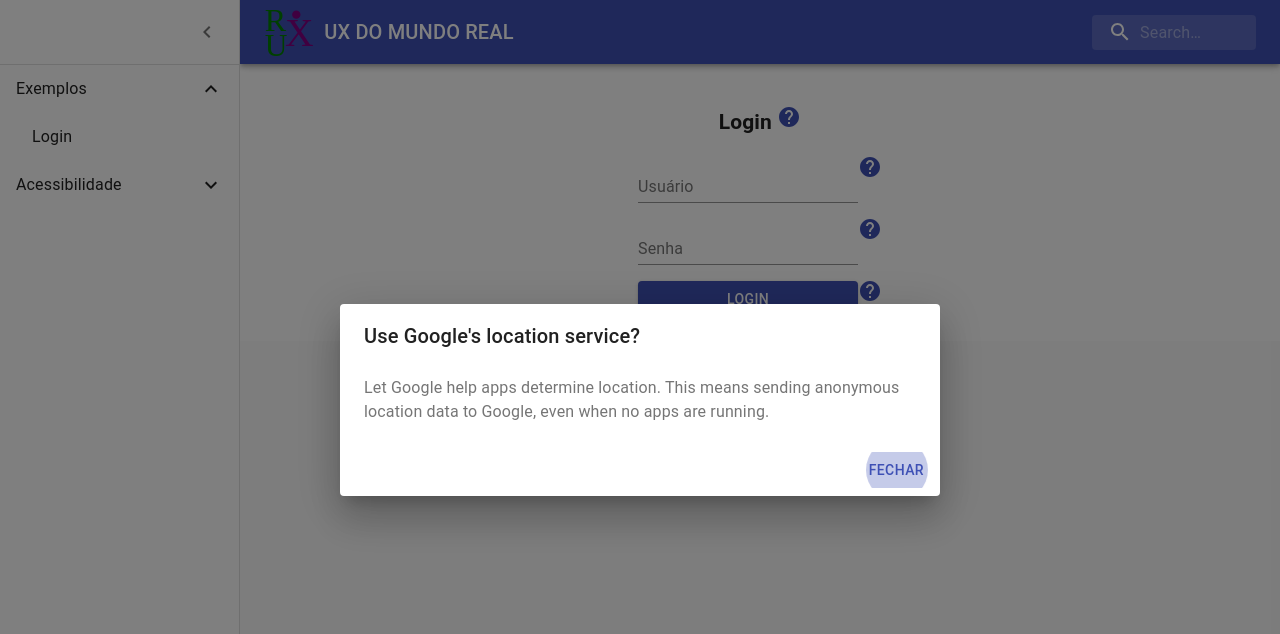
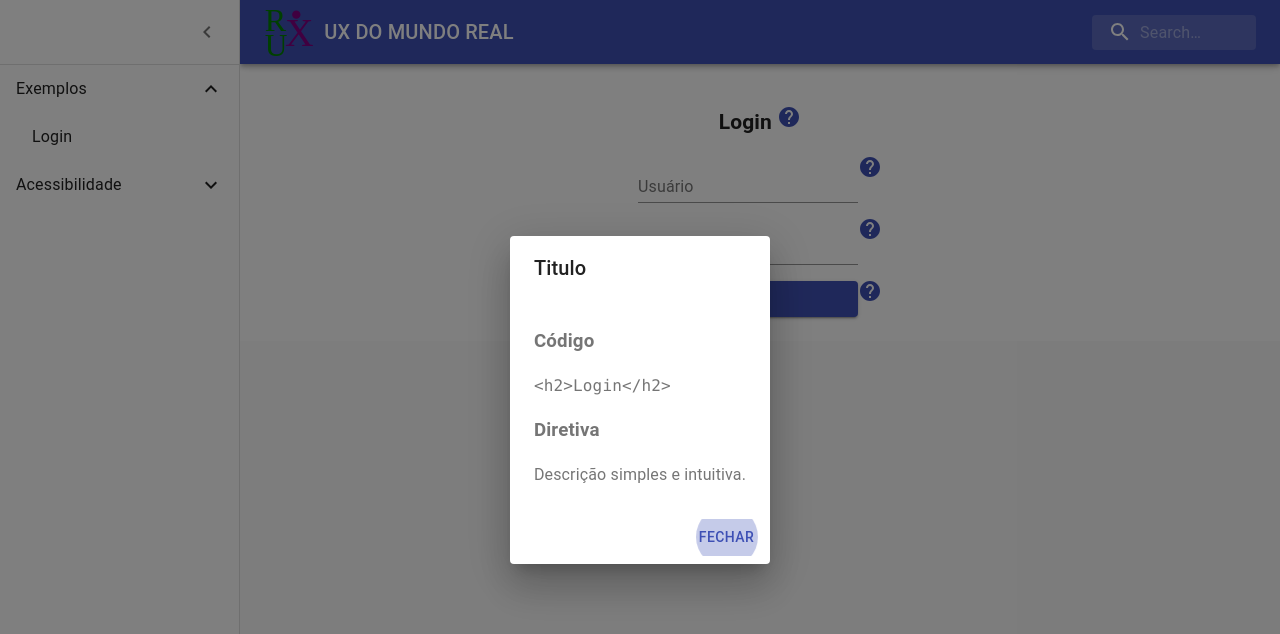
Before and after one commit to victorfconti/ux_ufscar_2019, a React (Create React App) app: page /exemplo/login in a window 1280 px wide. Both pictures are taken after a click on the icon 789 px from the left and 117 px from the top of the page. Shown: the top 634 px of the page. Built offline with nearby package versions, Linux system fonts and the light colour scheme.

Commit message:
Finalização do exemplo

```diff
--- a/src/AppLogin.js
+++ b/src/AppLogin.js
@@ -116,11 +116,13 @@ function AppLogin() {
                              onClose={handleCloseDialogTitle}
                              aria-labelledby="responsive-dialog-title"
                          >
-                             <DialogTitle id="responsive-dialog-title">{"Use Google's location service?"}</DialogTitle>
+                             <DialogTitle id="responsive-dialog-title">{"Titulo"}</DialogTitle>
                              <DialogContent>
                                  <DialogContentText>
-                                     Let Google help apps determine location. This means sending anonymous location data to
-                                     Google, even when no apps are running.
+                                     <h3>Código</h3>
+                                     <code>&lt;h2&gt;Login&lt;/h2&gt;</code>
+                                     <h3>Diretiva</h3>
+                                     <p>Descrição simples e intuitiva.</p>
                                  </DialogContentText>
                              </DialogContent>
                              <DialogActions>
@@ -129,7 +131,7 @@ function AppLogin() {
                                  </Button>
                              </DialogActions>
                          </Dialog>
-                         <TextField id="standard-basic" label="Usuário" />
+                         <TextField id="usuario_txt" tabIndex={1} label="Usuário" />
                          <HelpIcon onClick={handleClickOpenDialogUsuario} style={{cursor: "pointer"}} color="primary" />
                          <Dialog
                              fullScreen={fullScreen}
@@ -137,11 +139,13 @@ function AppLogin() {
                              onClose={handleCloseDialogUsuario}
                              aria-labelledby="responsive-dialog-title"
                          >
-                             <DialogTitle id="responsive-dialog-title">{"Use Google's location service?"}</DialogTitle>
+                             <DialogTitle id="responsive-dialog-title">{"Usuário"}</DialogTitle>
                              <DialogContent>
                                  <DialogContentText>
-                                     Let Google help apps determine location. This means sending anonymous location data to
-                                     Google, even when no apps are running.
+                                     <h3>Código</h3>
+                                     <code>&lt;TextField id=&quot;usuario_txt&quot; tabIndex={1} label=&quot;Usu&aacute;rio&quot; /&gt;</code>
+                                     <h3>Diretiva</h3>
+                                    <p>Utilize uma boa descriação posicionada acima do campo no lado esquerdo, além de um tab index com a posição do campo.</p>
                                  </DialogContentText>
                              </DialogContent>
                              <DialogActions>
@@ -151,7 +155,7 @@ function AppLogin() {
                              </DialogActions>
                          </Dialog>
                          <p/>
-                         <TextField label="Senha"  type="password"/>
+                         <TextField id={"senha_field"} tabIndex={2} label="Senha"  type="password"/>
                          <HelpIcon onClick={handleClickOpenDialogSenha} style={{cursor: "pointer"}} color="primary" />
                          <Dialog
                              fullScreen={fullScreen}
@@ -159,11 +163,14 @@ function AppLogin() {
                              onClose={handleCloseDialogSenha}
                              aria-labelledby="responsive-dialog-title"
                          >
-                             <DialogTitle id="responsive-dialog-title">{"Use Google's location service?"}</DialogTitle>
+                             <DialogTitle id="responsive-dialog-title">{"Senha"}</DialogTitle>
                              <DialogContent>
                                  <DialogContentText>
-                                     Let Google help apps determine location. This means sending anonymous location data to
-                                     Google, even when no apps are running.
+                                     <h3>Código</h3>
+                                     <code>&lt;TextField id=&quot;senha_field&quot; tabIndex={2} label=&quot;Senha&quot; type=&quot;password&quot;/&gt;</code>
+                                    <h3>Diretiva</h3>
+                                     <p>Utilize uma boa descriação posicionada acima do campo no lado esquerdo, além de um tab index com a posição do campo,
+                                     e o tipo de campo password, para manter a senha oculta.</p>
                                  </DialogContentText>
                              </DialogContent>
                              <DialogActions>
@@ -173,7 +180,7 @@ function AppLogin() {
                              </DialogActions>
                          </Dialog>
                          <p/>
-                         <Button style={{width: "220px"}} variant="contained" color="primary">Login</Button>
+                         <Button id="login_btt" style={{width: "220px"}} variant="contained" color="primary">Login</Button>
                          <HelpIcon onClick={handleClickOpenDialogLogin} style={{cursor: "pointer"}} color="primary" />
                          <Dialog
                              fullScreen={fullScreen}
@@ -181,11 +188,14 @@ function AppLogin() {
                              onClose={handleCloseDialogLogin}
                              aria-labelledby="responsive-dialog-title"
                          >
-                             <DialogTitle id="responsive-dialog-title">{"Use Google's location service?"}</DialogTitle>
+                             <DialogTitle id="responsive-dialog-title">{"Login"}</DialogTitle>
                              <DialogContent>
                                  <DialogContentText>
-                                     Let Google help apps determine location. This means sending anonymous location data to
-                                     Google, even when no apps are running.
+                                     <h3>Código</h3>
+                                     <code>&lt;Button id=&quot;login_btt&quot; variant=&quot;contained&quot; color=&quot;primary&quot;&gt;Login&lt;/Button&gt;</code>
+                                     <h3>Diretiva</h3>
+                                     <p>Utilize um botão na parte inferior do formulário, porém evite um botão de limpar, para tornar o visual
+                                      mais simples e evitar funções desnecessárias.</p>
                                  </DialogContentText>
                              </DialogContent>
                              <DialogActions>
```
